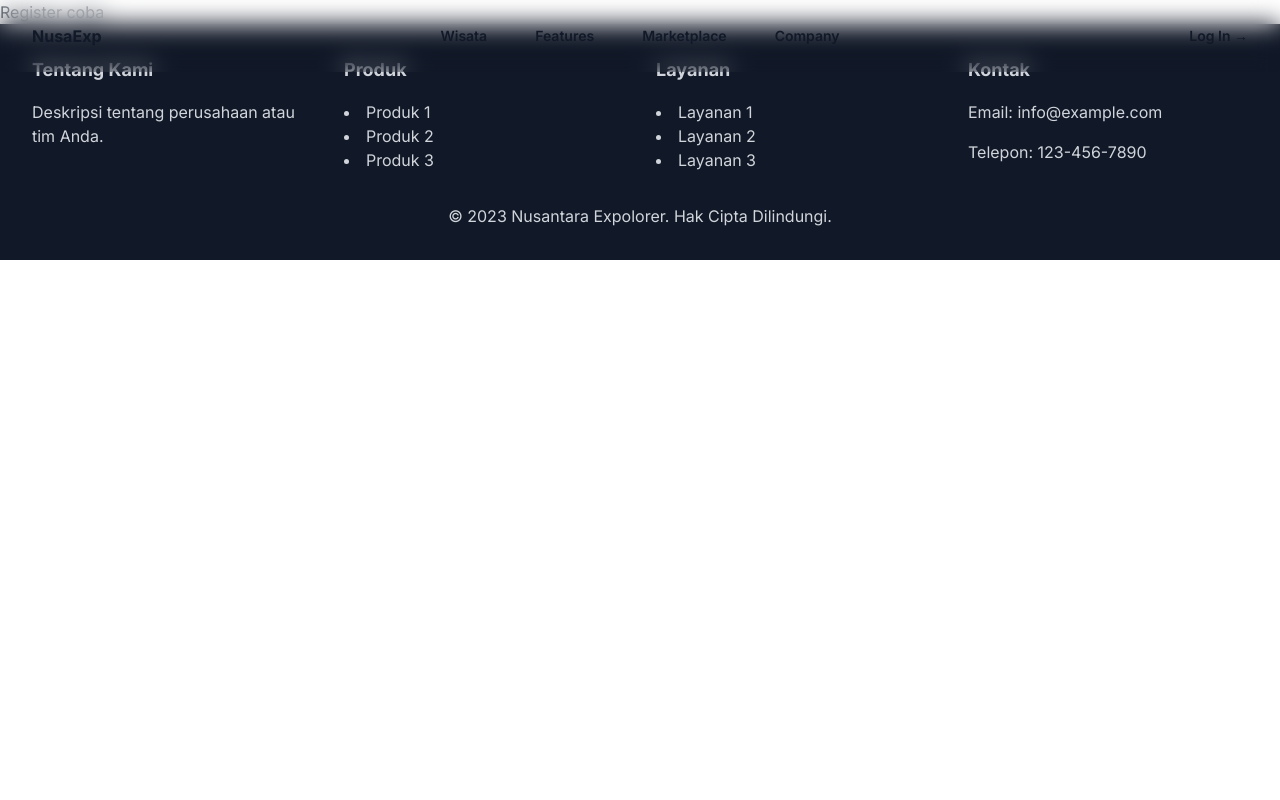
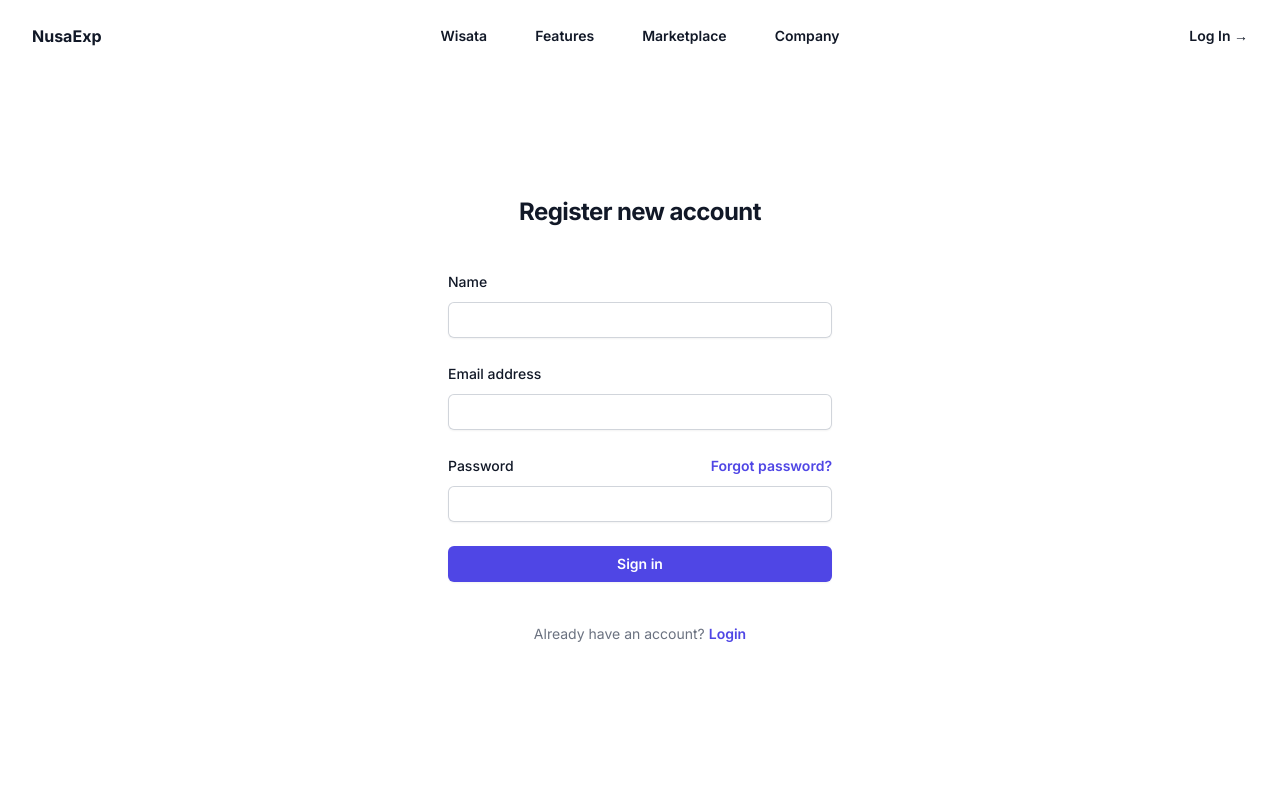
Before and after one commit to taqiyyaghazi/nusa-exp, a Next.js app: page /register in a window 1280 px wide. Shown: the top 800 px of the page. Built offline with nearby package versions, Linux system fonts and the light colour scheme.

Commit message:
create register and login page

```diff
--- a/package.json
+++ b/package.json
@@ -16,6 +16,7 @@
         "@hookform/resolvers": "^3.1.0",
         "@prisma/client": "^3.8.1",
         "@reduxjs/toolkit": "^1.9.5",
+        "@tailwindcss/forms": "^0.5.3",
         "autoprefixer": "10.4.14",
         "bcryptjs": "^2.4.3",
         "eslint": "8.42.0",
--- a/src/app/layout.jsx
+++ b/src/app/layout.jsx
@@ -13,11 +13,11 @@
 
 export default function RootLayout({ children }) {
     return (
-        <html lang="en" className="scroll-smooth">
+        <html lang="en" className="scroll-smooth h-full bg-white">
             <head>
                 <link rel="manifest" href="/manifest.json" />
             </head>
-            <body className={inter.className}>
+            <body className={`${inter.className} h-full`}>
                 <Providers>
                     <Navbar />
                     {children}
--- a/src/app/login/page.jsx
+++ b/src/app/login/page.jsx
@@ -1,15 +1,15 @@
-"use client"
+'use client';
+import LoginForm from '@/components/forms/LoginForm';
 import { useAppSelector } from '@/hooks/useRedux';
 import React from 'react';
 
 export default function Login() {
     const authUser = useAppSelector((state) => state.authUser);
-    console.log(authUser)
-
+    console.log(authUser);
 
     return (
-        <main className="flex min-h-screen flex-col items-center justify-between p-24">
-
+        <main className="flex min-h-screen">
+            <LoginForm />
         </main>
     );
 }
--- a/src/app/register/page.jsx
+++ b/src/app/register/page.jsx
@@ -1,11 +1,16 @@
 'use client';
 
+import RegisterForm from '@/components/forms/RegisterForm';
 import { useAppSelector } from '@/hooks/useRedux';
 import React from 'react';
 
 const Register = () => {
     const authUser = useAppSelector((state) => state.authUser);
-    return <div>Register { authUser }</div>;
+    return (
+        <main className="flex min-h-screen">
+            <RegisterForm />
+        </main>
+    );
 };
 
 export default Register;
--- /dev/null
+++ b/src/components/forms/LoginForm.jsx
@@ -0,0 +1,84 @@
+export default function LoginForm() {
+    return (
+        <>
+            <div className="flex min-h-full flex-1 flex-col justify-center px-6 py-12 lg:px-8">
+                <div className="sm:mx-auto sm:w-full sm:max-w-sm">
+                    <h2 className="mt-10 text-center text-2xl font-bold leading-9 tracking-tight text-gray-900">
+                        Sign in to your account
+                    </h2>
+                </div>
+
+                <div className="mt-10 sm:mx-auto sm:w-full sm:max-w-sm">
+                    <form className="space-y-6" action="#" method="POST">
+                        <div>
+                            <label
+                                htmlFor="email"
+                                className="block text-sm font-medium leading-6 text-gray-900"
+                            >
+                                Email address
+                            </label>
+                            <div className="mt-2">
+                                <input
+                                    id="email"
+                                    name="email"
+                                    type="email"
+                                    autoComplete="email"
+                                    required
+                                    className="block w-full rounded-md border-0 py-1.5 text-gray-900 shadow-sm ring-1 ring-inset ring-gray-300 placeholder:text-gray-400 focus:ring-2 focus:ring-inset focus:ring-indigo-600 sm:text-sm sm:leading-6"
+                                />
+                            </div>
+                        </div>
+
+                        <div>
+                            <div className="flex items-center justify-between">
+                                <label
+                                    htmlFor="password"
+                                    className="block text-sm font-medium leading-6 text-gray-900"
+                                >
+                                    Password
+                                </label>
+                                <div className="text-sm">
+                                    <a
+                                        href="#"
+                                        className="font-semibold text-indigo-600 hover:text-indigo-500"
+                                    >
+                                        Forgot password?
+                                    </a>
+                                </div>
+                            </div>
+                            <div className="mt-2">
+                                <input
+                                    id="password"
+                                    name="password"
+                                    type="password"
+                                    autoComplete="current-password"
+                                    required
+                                    className="block w-full rounded-md border-0 py-1.5 text-gray-900 shadow-sm ring-1 ring-inset ring-gray-300 placeholder:text-gray-400 focus:ring-2 focus:ring-inset focus:ring-indigo-600 sm:text-sm sm:leading-6"
+                                />
+                            </div>
+                        </div>
+
+                        <div>
+                            <button
+                                type="submit"
+                                className="flex w-full justify-center rounded-md bg-indigo-600 px-3 py-1.5 text-sm font-semibold leading-6 text-white shadow-sm hover:bg-indigo-500 focus-visible:outline focus-visible:outline-2 focus-visible:outline-offset-2 focus-visible:outline-indigo-600"
+                            >
+                                Sign in
+                            </button>
+                        </div>
+                    </form>
+
+                    <p className="mt-10 text-center text-sm text-gray-500">
+                        Don&apos;t have an account?{' '}
+                        <a
+                            href="#"
+                            className="font-semibold leading-6 text-indigo-600 hover:text-indigo-500"
+                        >
+                            Register
+                        </a>
+                    </p>
+                </div>
+            </div>
+        </>
+    );
+}
--- /dev/null
+++ b/src/components/forms/RegisterForm.jsx
@@ -0,0 +1,101 @@
+export default function RegisterForm() {
+    return (
+        <>
+            <div className="flex min-h-full flex-1 flex-col justify-center px-6 py-12 lg:px-8">
+                <div className="sm:mx-auto sm:w-full sm:max-w-sm">
+                    <h2 className="mt-10 text-center text-2xl font-bold leading-9 tracking-tight text-gray-900">
+                        Register new account
+                    </h2>
+                </div>
+
+                <div className="mt-10 sm:mx-auto sm:w-full sm:max-w-sm">
+                    <form className="space-y-6" action="#" method="POST">
+                        <div>
+                            <label
+                                htmlFor="name"
+                                className="block text-sm font-medium leading-6 text-gray-900"
+                            >
+                                Name
+                            </label>
+                            <div className="mt-2">
+                                <input
+                                    id="name"
+                                    name="email"
+                                    type="text"
+                                    required
+                                    className="block w-full rounded-md border-0 py-1.5 text-gray-900 shadow-sm ring-1 ring-inset ring-gray-300 placeholder:text-gray-400 focus:ring-2 focus:ring-inset focus:ring-indigo-600 sm:text-sm sm:leading-6"
+                                />
+                            </div>
+                        </div>
+                        <div>
+                            <label
+                                htmlFor="email"
+                                className="block text-sm font-medium leading-6 text-gray-900"
+                            >
+                                Email address
+                            </label>
+                            <div className="mt-2">
+                                <input
+                                    id="email"
+                                    name="email"
+                                    type="email"
+                                    autoComplete="email"
+                                    required
+                                    className="block w-full rounded-md border-0 py-1.5 text-gray-900 shadow-sm ring-1 ring-inset ring-gray-300 placeholder:text-gray-400 focus:ring-2 focus:ring-inset focus:ring-indigo-600 sm:text-sm sm:leading-6"
+                                />
+                            </div>
+                        </div>
+
+                        <div>
+                            <div className="flex items-center justify-between">
+                                <label
+                                    htmlFor="password"
+                                    className="block text-sm font-medium leading-6 text-gray-900"
+                                >
+                                    Password
+                                </label>
+                                <div className="text-sm">
+                                    <a
+                                        href="#"
+                                        className="font-semibold text-indigo-600 hover:text-indigo-500"
+                                    >
+                                        Forgot password?
+                                    </a>
+                                </div>
+                            </div>
+                            <div className="mt-2">
+                                <input
+                                    id="password"
+                                    name="password"
+                                    type="password"
+                                    autoComplete="current-password"
+                                    required
+                                    className="block w-full rounded-md border-0 py-1.5 text-gray-900 shadow-sm ring-1 ring-inset ring-gray-300 placeholder:text-gray-400 focus:ring-2 focus:ring-inset focus:ring-indigo-600 sm:text-sm sm:leading-6"
+                                />
+                            </div>
+                        </div>
+
+                        <div>
+                            <button
+                                type="submit"
+                                className="flex w-full justify-center rounded-md bg-indigo-600 px-3 py-1.5 text-sm font-semibold leading-6 text-white shadow-sm hover:bg-indigo-500 focus-visible:outline focus-visible:outline-2 focus-visible:outline-offset-2 focus-visible:outline-indigo-600"
+                            >
+                                Sign in
+                            </button>
+                        </div>
+                    </form>
+
+                    <p className="mt-10 text-center text-sm text-gray-500">
+                        Already have an account?{' '}
+                        <a
+                            href="/login"
+                            className="font-semibold leading-6 text-indigo-600 hover:text-indigo-500"
+                        >
+                            Login
+                        </a>
+                    </p>
+                </div>
+            </div>
+        </>
+    );
+}
--- a/tailwind.config.js
+++ b/tailwind.config.js
@@ -6,5 +6,5 @@
         './src/app/**/*.{js,ts,jsx,tsx,mdx}',
     ],
     theme: {},
-    plugins: [require('daisyui')],
+    plugins: [require('daisyui'), require('@tailwindcss/forms')],
 };
```
Also changed, not shown: 1 other file (tests, documents, lock files or other folders).
